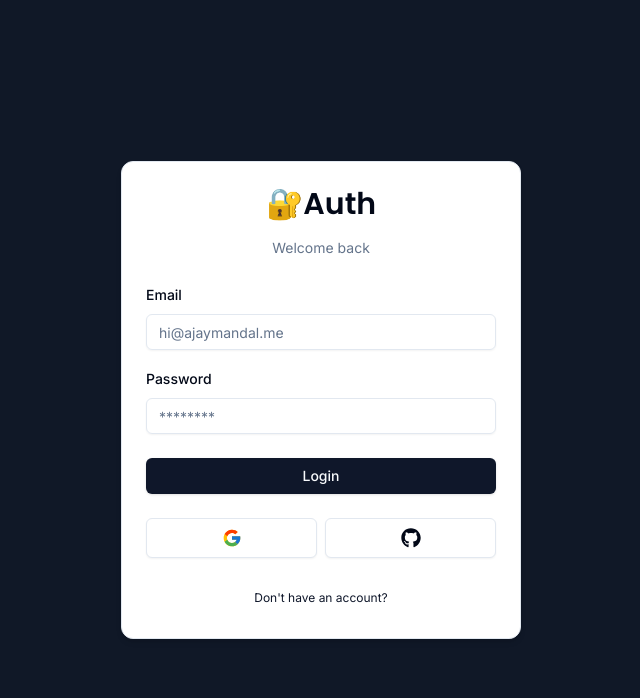
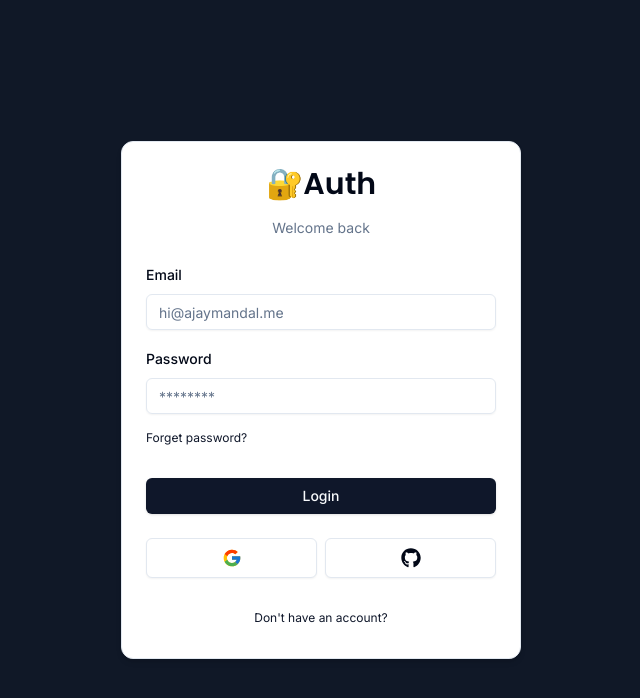
Before and after one commit to ajay-mandal/Auth_toolkit, a Next.js app: page /login in a window 1280 px wide. Shown: the top 698 px of the page, without its empty margins (319-959 px from the left). Built offline with nearby package versions, Linux system fonts and the light colour scheme; no server answers.

Commit message:
components updated

```diff
--- a/components/auth/login-form.tsx
+++ b/components/auth/login-form.tsx
@@ -5,6 +5,7 @@
 import { LoginSchema } from "@/zod/validator";
 import { useState, useTransition } from "react";
 import { useSearchParams } from "next/navigation";
+import Link from "next/link";
 
 import {
     Form,
@@ -20,7 +21,6 @@
 import { FormError } from "@/components/form-error";
 import { FormSuccess } from "@/components/form-success";
 import { login } from "@/actions/login";
-
 export function LoginForm() {
 
     const searchParams = useSearchParams();
@@ -97,6 +97,16 @@
                                     placeholder="********"
                                     type="password"/>
                                 </FormControl>
+                                <Button
+                                size="sm"
+                                variant="link"
+                                asChild
+                                className="px-0 font-normal"
+                                >
+                                    <Link href="/reset">
+                                        Forget password?
+                                    </Link>
+                                </Button>
                                 <FormMessage/>
                             </FormItem>
                         )}
--- a/lib/mail.ts
+++ b/lib/mail.ts
@@ -6,7 +6,7 @@
     email: string,
     token: string
 ) => {
-    const confirmLink = `http://localhost:3000/auth/new-verification?token=${token}`;
+    const confirmLink = `http://localhost:3000/new-verification?token=${token}`;
 
     await resend.emails.send({
         from:"onboarding@resend.dev",
--- a/package.json
+++ b/package.json
@@ -25,6 +25,7 @@
     "react-dom": "^18",
     "react-hook-form": "^7.51.3",
     "react-icons": "^5.0.1",
+    "react-spinners": "^0.13.8",
     "resend": "^3.2.0",
     "tailwind-merge": "^2.2.2",
     "tailwindcss-animate": "^1.0.7",
--- a/routes.ts
+++ b/routes.ts
@@ -4,7 +4,8 @@
 * @type {string[]}
 */
 export const publicRoutes = [
-    "/"
+    "/",
+    "/new-verification"
 ]
 
 /**
@@ -15,7 +16,8 @@
 export const authRoutes = [
     "/login",
     "/register",
-    "/error"
+    "/error",
+    "/reset"
 ]
 
 /**
--- a/zod/validator.ts
+++ b/zod/validator.ts
@@ -20,3 +20,9 @@
         message: "Name is required"
     })
 });
+
+export const ResetSchema = z.object({
+    email: z.string().email({
+        message: "Email is required"
+    }),
+});
```
Also changed, not shown: 1 other file (tests, documents, lock files or other folders).
